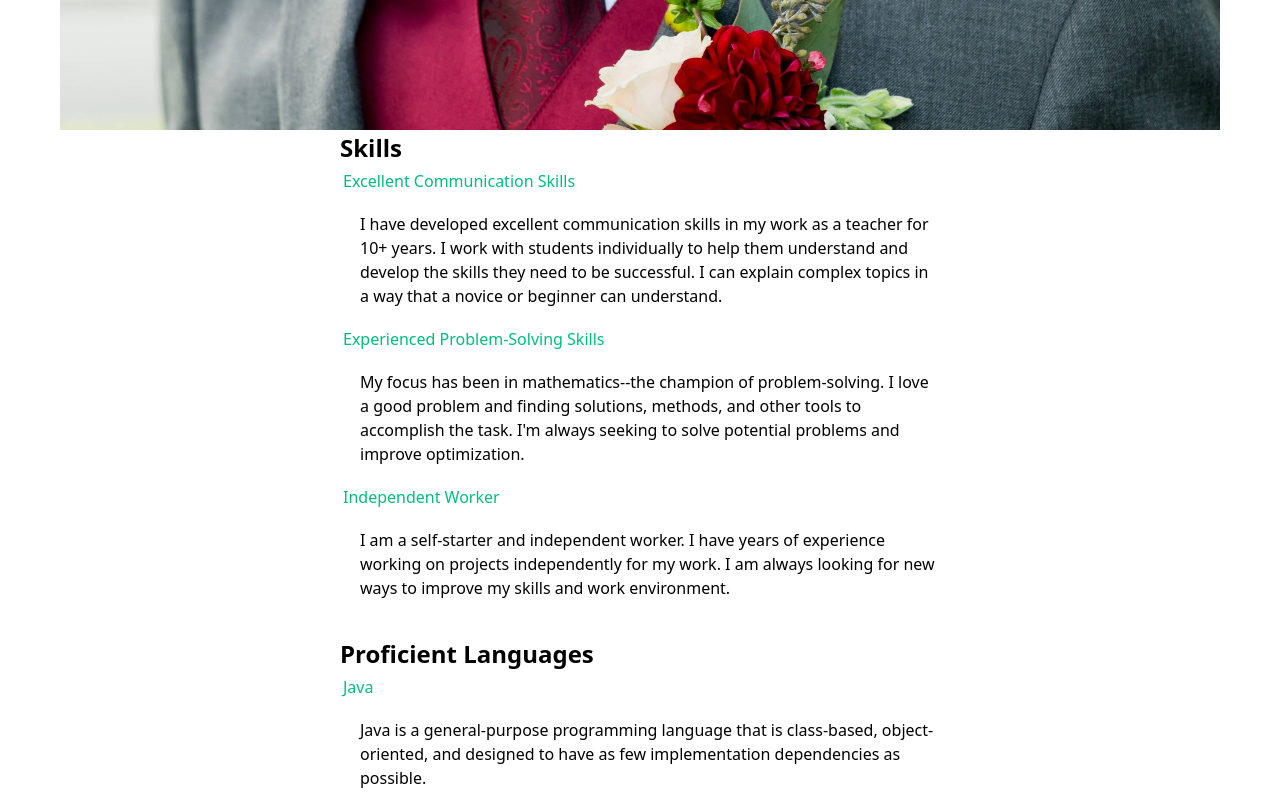
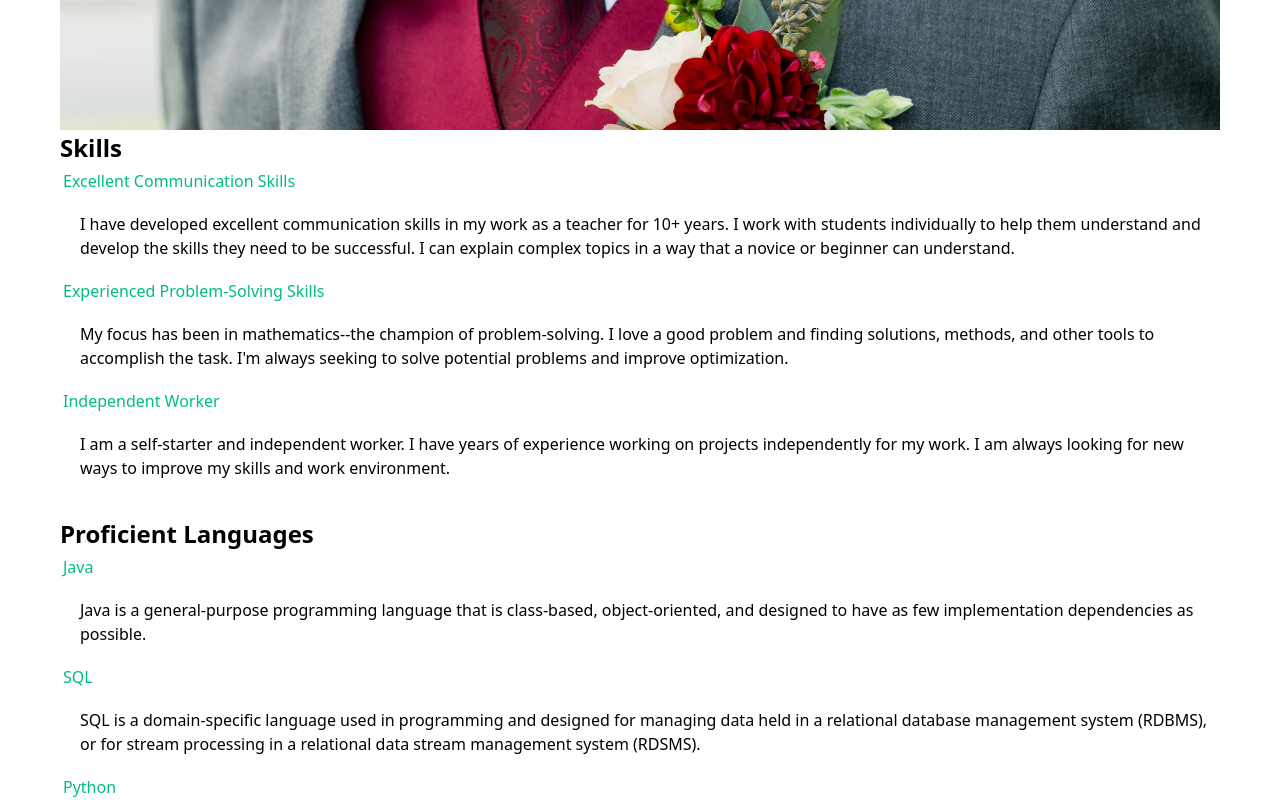
Before and after one commit to retupmoc258/retupmoc258.github.io, a Vue app: page /skills in a window 1280 px wide. Shown: the part 1200-2000 px from the top of the page. Built offline with nearby package versions, Linux system fonts and the light colour scheme.

Commit message:
Fixes CSS issues and normalizes a few things.

```diff
--- a/src/assets/main.css
+++ b/src/assets/main.css
@@ -25,7 +25,6 @@ p {
   height: inherit;
   width: inherit;
   margin: 0 auto;
-  padding: 2rem;
   font-weight: normal;
 }
 
@@ -44,12 +43,9 @@ a,
 }
 
 @media (min-width: 1024px) {
-  body {
-    display: flex;
-    place-items: center;
-  }
-
   #app {
-    padding: 0 2rem;
+    width: 100%;
+    margin: 0;
+    padding: 0;
   }
 }
--- a/src/components/NavBar.vue
+++ b/src/components/NavBar.vue
@@ -30,7 +30,7 @@ import { RouterLink } from "vue-router";
   </nav>
 
   <!-- Spacer div -->
-  <div class="h-[60px] w-full" ></div>
+  <div class="h-[60px] w-full " ></div>
 </template>
 
 <style scoped>
--- a/src/components/Skills.vue
+++ b/src/components/Skills.vue
@@ -90,6 +90,7 @@ const props = defineProps({
 }
 
 .skills-container {
+  width: 100%;
   display: grid;
   grid-template-columns: 1fr; /* Single column by default */
   justify-items: center; /* Center grid items horizontally */
@@ -99,7 +100,6 @@ const props = defineProps({
 .detail-section {
   margin-bottom: 20px;
   width: 100%; /* Take full width by default */
-  max-width: 600px; /* Limit maximum width */
   /* padding: 0 1rem; /* Add some horizontal padding */
 }
 
@@ -109,12 +109,6 @@ const props = defineProps({
 
 .project-description {
   margin-left: 20px;
-}
-
-.skills-container {
-  width: 100%;
-  display: grid;
-  grid-template-columns: 1fr; /* Single column by default */
 }
 
 .condensed {
--- a/src/views/SkillsView.vue
+++ b/src/views/SkillsView.vue
@@ -12,12 +12,12 @@ import Skills from "@/components/Skills.vue";
     </div>
     <template v-else>
       <!-- Hero Section -->
-      <Hero v-if="!condensed" />
+      <Hero />
 
       <Skills />
 
       <!-- Contact Section -->
-      <section class="contact-section" v-if="!condensed">
+      <section class="contact-section">
         <h2>Get in Touch</h2>
         <p>Email: <a href="mailto:retupmoc258@gmail.com">retupmoc258@gmail.com</a></p>
         <a href="https://github.com/retupmoc258" target="_blank">GitHub</a>
```
